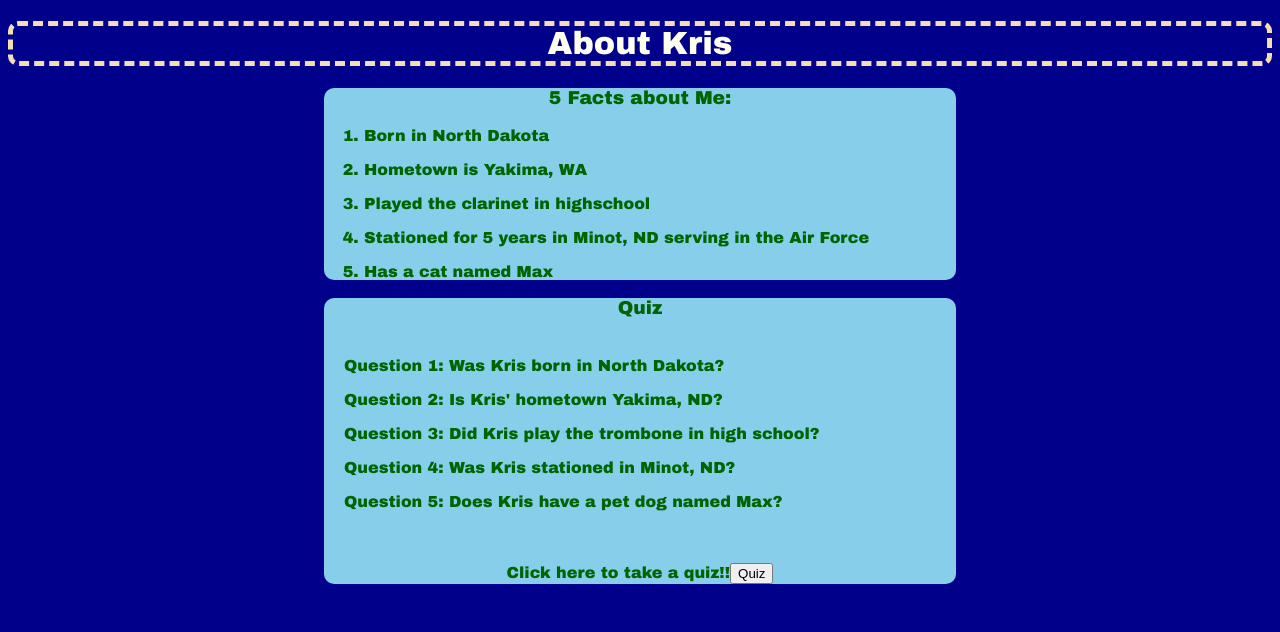
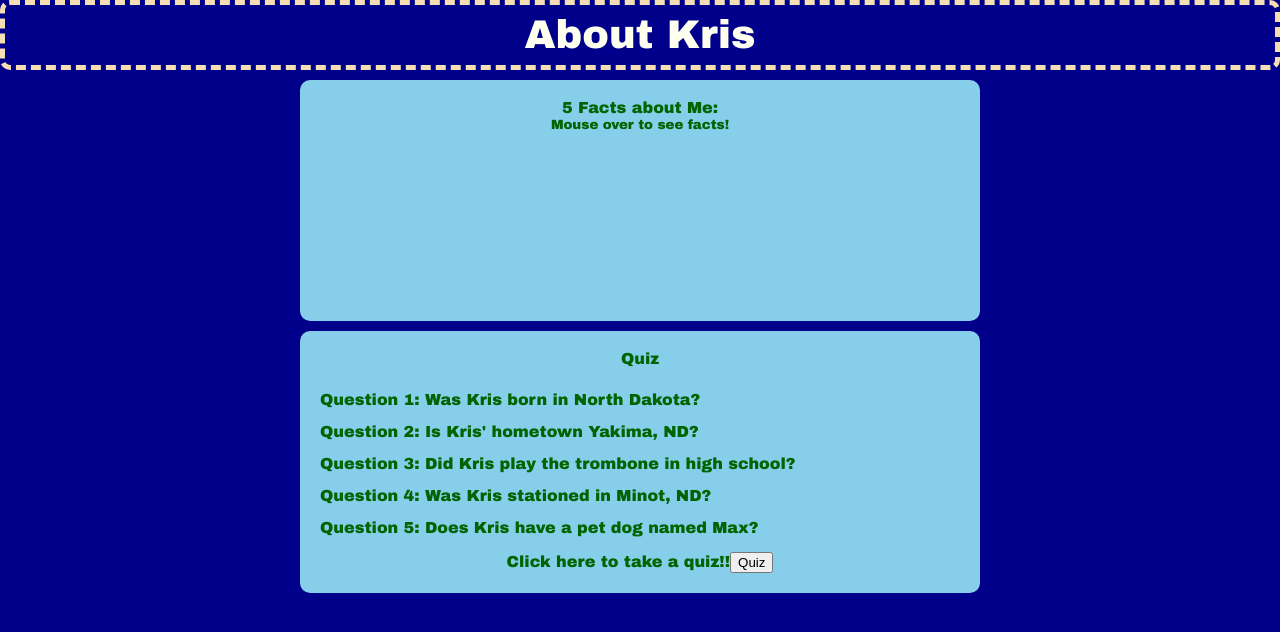
Before and after one commit to riedmank/code-201-about-me, a plain HTML site: page index.html in a window 1280 px wide. Drawn offline with Linux system fonts and the light colour scheme.

Commit message:
made changes to css

```diff
--- a/css/style.css
+++ b/css/style.css
@@ -1,13 +1,20 @@
 h1 {
+    padding: 10px;
     text-align: center;
     color: ivory;
     border: 5px dashed wheat;
     border-radius: 10px;
+    font-size: 30pt;
 }
 
 h3 {
+    padding-bottom: 25px;
     text-align: center;
     color: darkgreen;
+}
+
+h3 span {
+    font-size: 10pt;
 }
 
 body {
@@ -16,6 +23,8 @@ body {
 }
 
 article {
+    margin: 10px;
+    padding: 20px;
     background-color: skyblue;
     width: 50%;
     min-width: 400px;
@@ -24,14 +33,18 @@ article {
     border-radius: 10px;
 }
 
+ol {
+    color: skyblue;
+}
+
+ol:hover {
+    color: darkgreen;
+}
+
 ul {
     color: darkgreen;
     list-style-type: none;
-    padding: 20px;
-}
-
-ol {
-    color: darkgreen;
+    border-bottom: 20px;
 }
 
 p {
--- a/index.html
+++ b/index.html
@@ -5,14 +5,14 @@
     <meta http-equiv="X-UA-Compatible" content="IE=edge">
     <title>About me</title>
     <meta name="viewport" content="width=device-width, initial-scale=1">
-    <!-- <link rel="stylesheet" type="text/css" href="css/reset.css"/> -->
+    <link rel="stylesheet" type="text/css" href="css/reset.css"/>
     <link rel="stylesheet" type="text/css" href="css/style.css"/>
 </head>
 <body>
     <h1>About Kris</h1>
     <article>
-        <h3>5 Facts about Me:</h3>
-        <ol id="myFacts">
+        <h3>5 Facts about Me:<br><span>Mouse over to see facts!</span></h3>
+        <ol>
             <li>Born in North Dakota</li><br>
             <li>Hometown is Yakima, WA</li><br>
             <li>Played the clarinet in highschool</li><br>
--- a/js/app.js
+++ b/js/app.js
@@ -1,10 +1,8 @@
 'use strict';
 
 var myElement = document.getElementById('myButton');
-var myElement1 = document.getElementById('myFacts');
 
 myElement.addEventListener('click', function() {
-  myElement1.style.display='none';
 
   //instance variables
   var check = false;
@@ -126,5 +124,4 @@ myElement.addEventListener('click', function() {
     alert('You got them all correct! Congratulations!');
     break;
   }
-  myElement1.style.display='block';
 });
```
